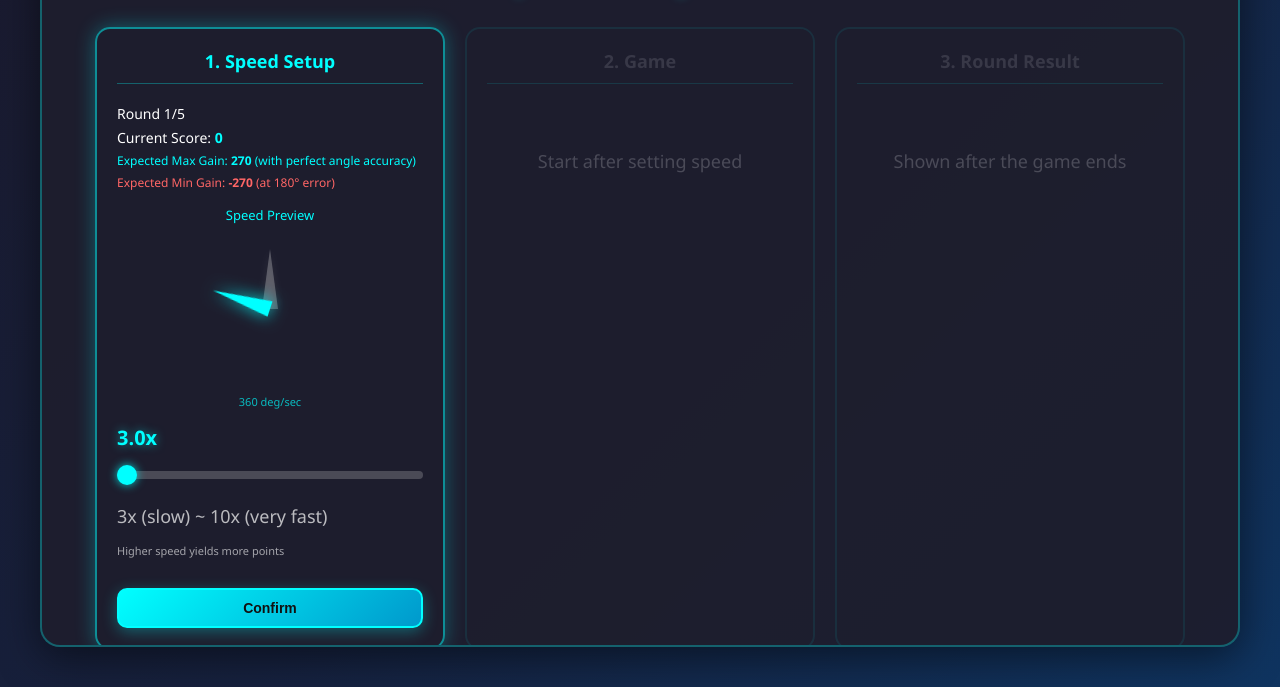
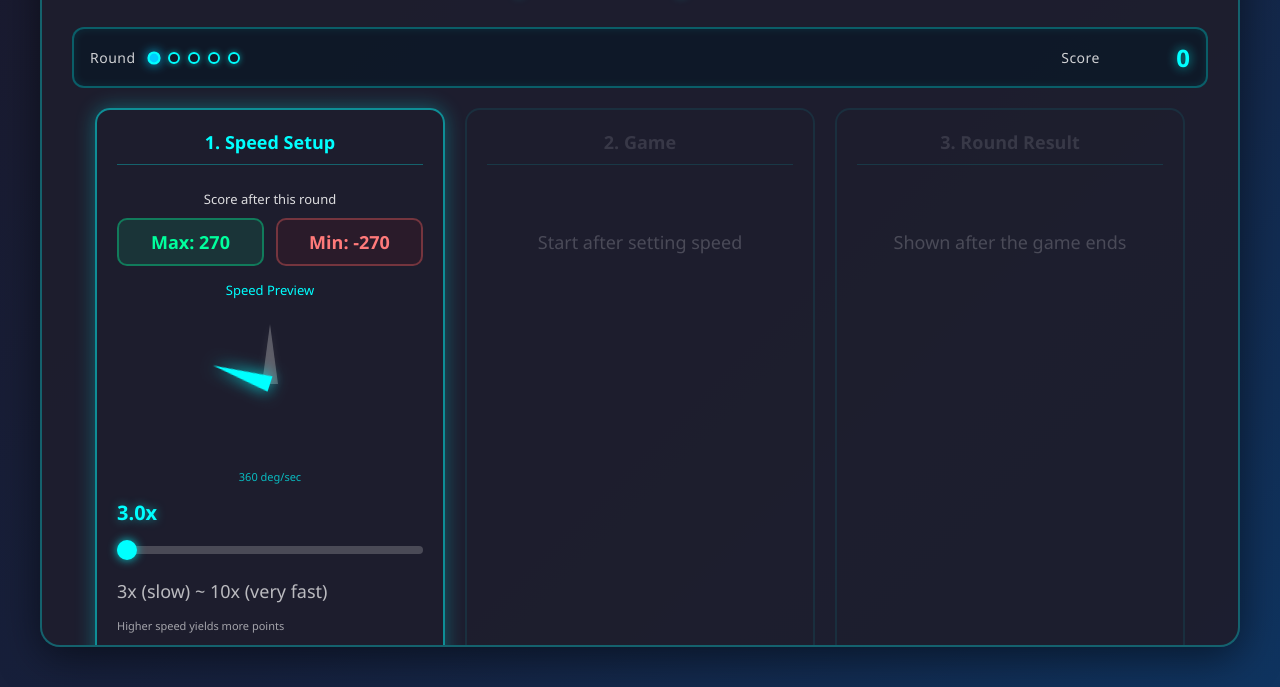
Before and after one commit to kmj250721/ai-games, a plain HTML site: page spin-accuracy/index.html in a window 1280 px wide. Both pictures are taken after a click on the button "Start Game". Shown: the part 113-800 px from the top of the page. Drawn offline with Linux system fonts and the light colour scheme.

Commit message:
fix: spin game

```diff
--- a/spin-accuracy/index.html
+++ b/spin-accuracy/index.html
@@ -40,6 +40,76 @@
       font-size: 28px;
       color: #00ffff;
       text-shadow: 0 0 10px rgba(0, 255, 255, 0.5);
+    }
+
+    /* HUD: round/score top bar */
+    #hud {
+      display: flex;
+      align-items: center;
+      justify-content: space-between;
+      gap: 20px;
+      padding: 12px 16px;
+      border: 2px solid rgba(0, 255, 255, 0.3);
+      border-radius: 12px;
+      background: rgba(0, 20, 35, 0.5);
+      box-shadow: inset 0 0 10px rgba(0, 255, 255, 0.1);
+    }
+
+    #hud .hud-left {
+      display: flex;
+      align-items: center;
+      gap: 12px;
+    }
+
+    #round-label {
+      color: rgba(255, 255, 255, 0.8);
+      font-size: 14px;
+      letter-spacing: 0.5px;
+    }
+
+    #round-dots {
+      display: flex;
+      gap: 8px;
+    }
+
+    .round-dot {
+      width: 12px;
+      height: 12px;
+      border-radius: 50%;
+      border: 2px solid #00ffff;
+      background: transparent;
+      box-shadow: 0 0 6px rgba(0, 255, 255, 0.5);
+    }
+
+    .round-dot.completed {
+      background: #00ffff;
+    }
+
+    .round-dot.current {
+      background: #00ccff;
+      box-shadow: 0 0 10px rgba(0, 204, 255, 0.9);
+      transform: scale(1.1);
+    }
+
+    #hud .hud-right {
+      display: flex;
+      align-items: center;
+      gap: 10px;
+    }
+
+    #score-label {
+      color: rgba(255, 255, 255, 0.8);
+      font-size: 14px;
+      letter-spacing: 0.5px;
+    }
+
+    #score-value {
+      min-width: 80px;
+      text-align: right;
+      font-size: 24px;
+      font-weight: 800;
+      color: #00ffff;
+      text-shadow: 0 0 12px rgba(0, 255, 255, 0.7);
     }
 
     #help-btn {
@@ -295,6 +365,17 @@
     <h1 id="title">Spin Accuracy Game</h1>
     <div id="help-btn">?</div>
 
+    <div id="hud" style="display: none;">
+      <div class="hud-left">
+        <span id="round-label">Round</span>
+        <div id="round-dots"></div>
+      </div>
+      <div class="hud-right">
+        <span id="score-label">Score</span>
+        <div id="score-value">0</div>
+      </div>
+    </div>
+
     <div id="game-area">
       <div style="display: flex; flex-direction: column; align-items: center; width: 100%;">
         <div class="arrow-container" style="margin: 20px auto; width: 200px; height: 200px;">
@@ -336,6 +417,27 @@
 
     helpBtn.onclick = () => modal.style.display = "flex";
     closeModal.onclick = () => modal.style.display = "none";
+
+    // HUD helpers
+    function renderRoundDots(currentRound) {
+      const dotsEl = document.getElementById('round-dots');
+      if (!dotsEl) return;
+      const total = 5;
+      const parts = [];
+      for (let i = 1; i <= total; i++) {
+        const classes = ['round-dot'];
+        if (i < currentRound) classes.push('completed');
+        if (i === currentRound) classes.push('current');
+        parts.push(`<span class="${classes.join(' ')}"></span>`);
+      }
+      dotsEl.innerHTML = parts.join('');
+    }
+
+    function updateHUD() {
+      const scoreEl = document.getElementById('score-value');
+      if (scoreEl) scoreEl.textContent = String(score);
+      renderRoundDots(Math.max(1, Math.min(5, round || 1)));
+    }
 
     // Initialize start page arrow rotation
     function initStartPageArrow() {
@@ -396,9 +498,14 @@
         startPageRotationInterval = null;
       }
 
+      // Show HUD when game starts
+      const hud = document.getElementById('hud');
+      if (hud) hud.style.display = 'flex';
+
       round = 0;
       score = 0;
       speedMultiplier = 3.0;
+      updateHUD();
 
       // Create 3 sections layout
       gameArea.innerHTML = `
@@ -453,11 +560,13 @@
 
       const speedContent = document.getElementById("speed-config-content");
       speedContent.innerHTML = `
-        <div style="margin-bottom: 15px;">
-          <p style="margin: 5px 0; font-size: 14px;">Round ${round}/5</p>
-          <p style="margin: 5px 0; font-size: 14px;">Current Score: <span style="color: #00ffff; font-weight: bold;">${score}</span></p>
-          <p style="margin: 5px 0; font-size: 12px; color: #00ffff;" id="expected-score">Expected Max Gain: <span style="font-weight: bold;">${calculateMaxScore(currentMultiplier)}</span> (with perfect angle accuracy)</p>
-          <p style="margin: 5px 0; font-size: 12px; color: #ff6666;" id="expected-min-score">Expected Min Gain: <span style="font-weight: bold;">${calculateMinScore(currentMultiplier)}</span> (at 180° error)</p>
+          <div style="margin-top: 10px;">
+            <p style="text-align: center; margin: 6px 0 10px 0; color: rgba(255,255,255,0.85); font-size: 13px;">Score after this round</p>
+            <div style="display: flex; gap: 12px; align-items: stretch; justify-content: center;">
+              <p id="after-round-max" style="flex: 1; margin: 0; font-size: 18px; color: #00ff9d; font-weight: 800; background: rgba(0,255,157,0.1); border: 2px solid rgba(0,255,157,0.35); border-radius: 10px; padding: 10px 12px; text-align: center;">Max: <span style="font-weight: 900;">${score + calculateMaxScore(currentMultiplier)}</span></p>
+              <p id="after-round-min" style="flex: 1; margin: 0; font-size: 18px; color: #ff7a7a; font-weight: 800; background: rgba(255,0,0,0.06); border: 2px solid rgba(255,102,102,0.35); border-radius: 10px; padding: 10px 12px; text-align: center;">Min: <span style="font-weight: 900;">${score + calculateMinScore(currentMultiplier)}</span></p>
+            </div>
+          </div>
         </div>
         <div style="margin: 15px 0;">
           <p style="text-align: center; margin-bottom: 10px; color: #00ffff; font-size: 13px;">Speed Preview</p>
@@ -481,8 +590,8 @@
       const previewSpeedInfo = document.getElementById("preview-speed-info");
       const slider = document.getElementById("speed-slider");
       const speedValue = document.getElementById("speed-value");
-      const expectedScore = document.getElementById("expected-score");
-      const expectedMinScore = document.getElementById("expected-min-score");
+      const afterRoundMaxEl = document.getElementById("after-round-max");
+      const afterRoundMinEl = document.getElementById("after-round-min");
       const confirmBtn = document.getElementById("confirm-speed-btn");
 
       // Set preview arrow styles (smaller for preview)
@@ -538,8 +647,8 @@
         speedValue.textContent = currentMultiplier.toFixed(1) + "x";
         const maxScore = calculateMaxScore(currentMultiplier);
         const minScore = calculateMinScore(currentMultiplier);
-        expectedScore.innerHTML = `Expected Max Gain: <span style="font-weight: bold;">${maxScore}</span> (with perfect angle accuracy)`;
-        expectedMinScore.innerHTML = `Expected Min Gain: <span style="font-weight: bold;">${minScore}</span> (at 180° error)`;
+        if (afterRoundMaxEl) afterRoundMaxEl.innerHTML = `Max: <span style=\"font-weight: 900;\">${score + maxScore}</span>`;
+        if (afterRoundMinEl) afterRoundMinEl.innerHTML = `Min: <span style=\"font-weight: 900;\">${score + minScore}</span>`;
         previewStartTime = performance.now();
         updatePreview();
       };
@@ -639,6 +748,7 @@
           requestAnimationFrame(rotateArrow);
         } else {
           score -= Math.round(90 * speedMultiplier);
+          updateHUD();
           nextRound();
         }
       });
@@ -652,6 +762,7 @@
         if (error <= 90) roundScore = (90 - error) * speedMultiplier;
         else roundScore = -(error - 90) * speedMultiplier;
         score += Math.round(roundScore);
+        updateHUD();
 
         // Show result in result section
         const arrowHeight = 60;
@@ -712,6 +823,7 @@
       if (round > 5) return endGame();
 
       // Show speed configuration before each round
+      updateHUD();
       setActiveSection("speed-config-section");
       showSpeedConfig(startRound);
     }
```
